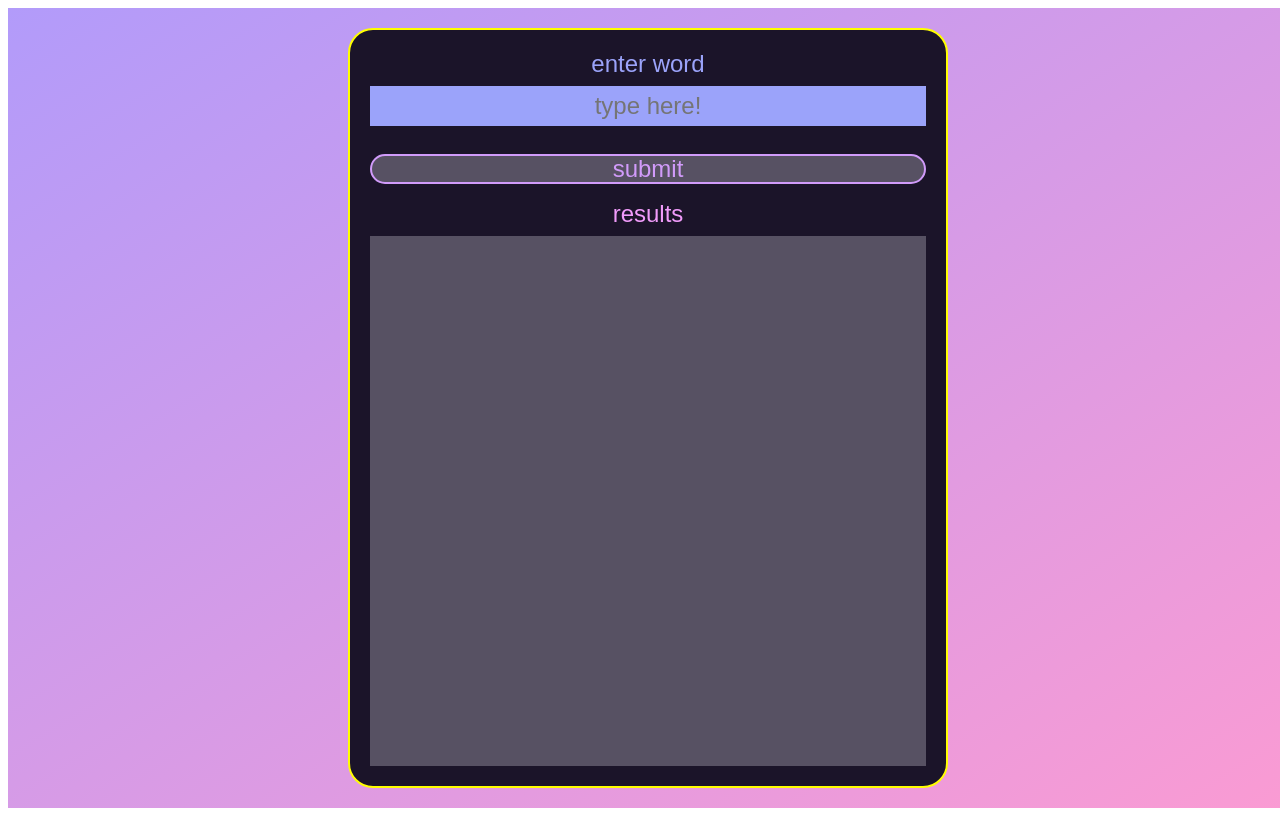
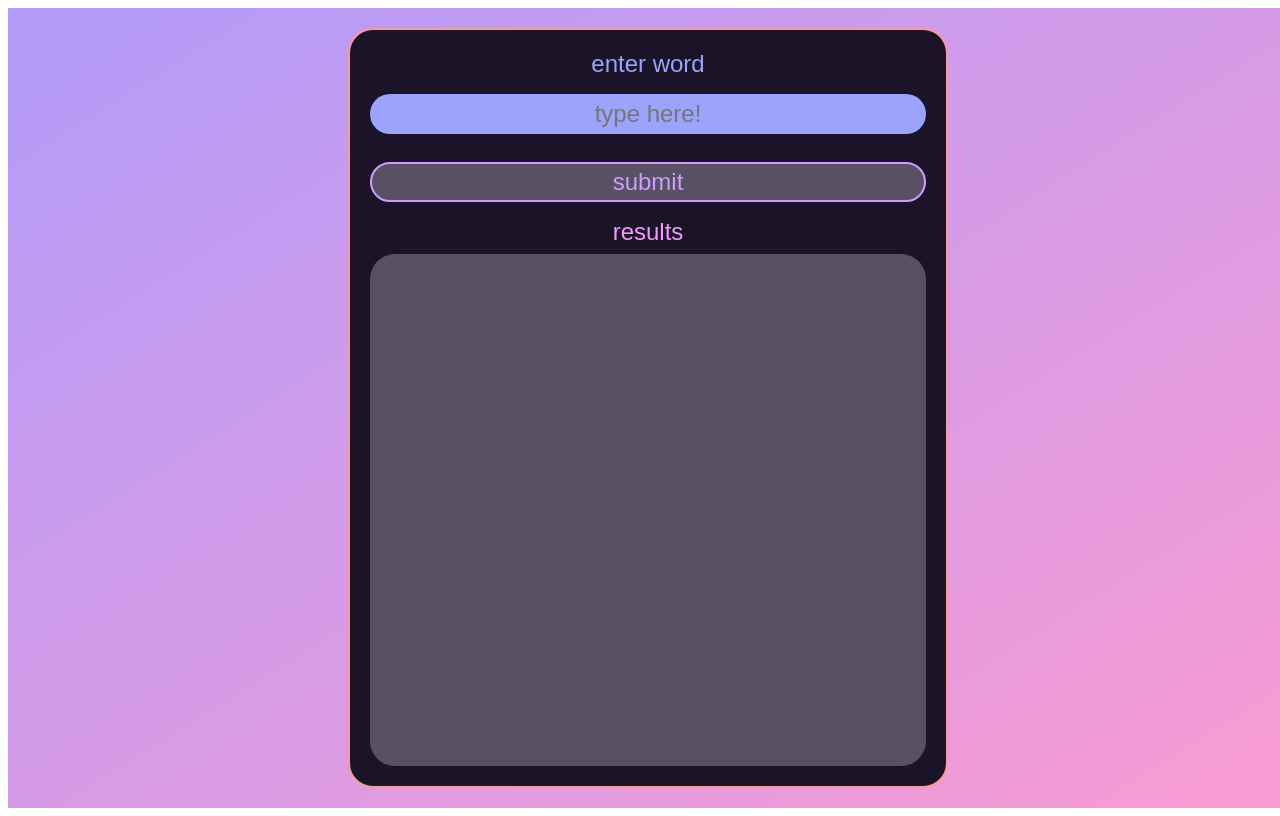
Before and after one commit to niblicat/autocheck, a SvelteKit app: page / in a window 1280 px wide. Built offline with nearby package versions, Linux system fonts and the light colour scheme.

Commit message:
added keydown for enter

```diff
--- a/src/routes/+page.svelte
+++ b/src/routes/+page.svelte
@@ -18,12 +18,19 @@
                 >
                 enter word
                 </label>
+                <form>
+
+                </form>
                 <input
                 type="text"
                 id="textinput"
                 name="textinput"
                 placeholder="type here!"
                 bind:value={userString}
+                on:keydown={(e) => {
+                    if (e.keyCode === 13)
+                    AutoComplete.PopulateWords(userString);
+                }}
                 >
                 <button
                 id="submit"
@@ -34,7 +41,7 @@
                 >
                     submit
                 </button>
-                <p>results</p>
+                <p id="resultslabel">results</p>
                 <div id="results">
                     {#each $related as string}
                         <p>{string}</p>
@@ -84,23 +91,26 @@
     div.items {
         display: flex;
         position: absolute;
+        flex-direction: column;
+        height: 100%;
+        max-height: calc(100% - 40px);
         width: 100%;
         max-width: 600px;
-        max-height: calc(100% - 40px);
-        border-radius: 25px;
-        border: 2px solid yellow;
-        background-color: green;
-        height: 100%;
-        width: 100%;
-        flex-direction: column;
         gap: 8px;
         padding: 20px;
+        border-radius: 25px;
+        border: 2px solid #FA9B9B;
         background-color: #1b1429;
+    }
+
+    #resultslabel {
+        cursor: default;
     }
 
     #results {
         display: flex;
         flex-flow: column wrap;
+        border-radius: 25px;
         background-color: #575163;
         padding: 4px;
         height: 100%;
@@ -116,6 +126,7 @@
         padding: 20px;
         font-size: 24px;
         margin-bottom: 20px;
+        border-radius: 25px;
         height: 24px;
         color: #1b1429;
         background-color: #9BA3FA;
@@ -142,7 +153,7 @@
         background-color: #575163;
         color: #D19BFA;
         font-size: 24px;
-        line-height: 24px;
+        height: 54px;
         text-align: center;
         cursor: pointer;
         pointer-events: auto;
--- a/src/routes/autocomplete.ts
+++ b/src/routes/autocomplete.ts
@@ -9,5 +9,5 @@ export function PopulateWords(word: string) {
     related.set([
         word
     ]);
-    related.set(compares);
+    // related.set(compares);
 }
```
